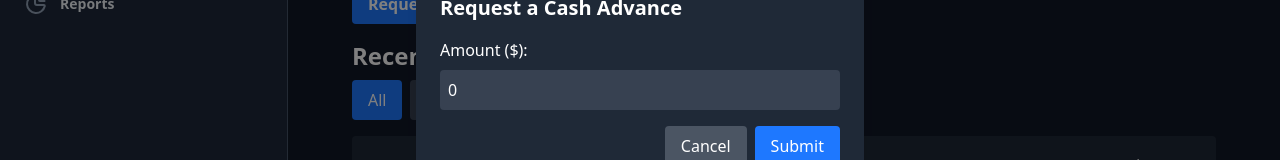
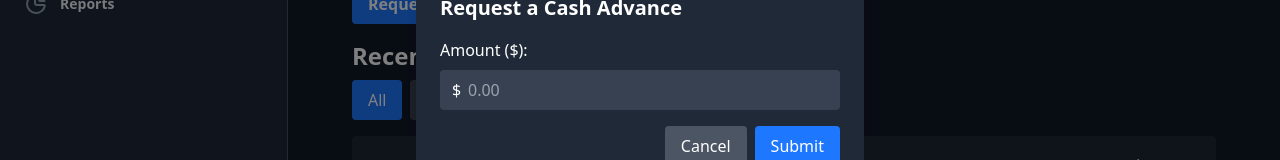
Before and after one commit to Xavier-MD/cash-advance-dashboard, a React (Create React App) app: page / in a window 1280 px wide. Both pictures are taken after a click on the button "Request a Cash Advance". Shown: the part 320-480 px from the top of the page. Built offline with nearby package versions, Linux system fonts and the light colour scheme.

Commit message:
Refactored the way numerical inputs are handled to avoid a permanent '0' leading inputs.

```diff
--- a/src/components/RequestAdvanceModal.tsx
+++ b/src/components/RequestAdvanceModal.tsx
@@ -13,33 +13,50 @@ const RequestAdvanceModal: React.FC<Props> = ({ onClose }) => {
 
   const { balance, setBalance, transactions, setTransactions } = appContext;
 
-  const [amount, setAmount] = useState<number>(0);
+  const [amount, setAmount] = useState<string>('');
   const [error, setError] = useState<string>('');
   const [isSubmitted, setIsSubmitted] = useState<boolean>(false);
+  const [submittedAmount, setSubmittedAmount] = useState<number | null>(null);
 
   const maxAmount = balance;
+
+  const handleAmountChange = (e: React.ChangeEvent<HTMLInputElement>) => {
+    const value = e.target.value;
+
+    // Allow only numbers, one decimal point, and up to two decimal places
+    if (/^\d*\.?\d{0,2}$/.test(value)) {
+      setAmount(value);
+    }
+  };
 
   const handleSubmit = (e: React.FormEvent) => {
     e.preventDefault();
     setError('');
 
-    if (amount <= 0) {
+    const numericAmount = parseFloat(amount);
+
+    if (isNaN(numericAmount)) {
       setError('Please enter a valid amount.');
       return;
     }
-    if (amount > maxAmount) {
+
+    if (numericAmount <= 0) {
+      setError('Please enter a valid amount.');
+      return;
+    }
+    if (numericAmount > maxAmount) {
       setError(`Maximum allowed amount is $${maxAmount.toFixed(2)}.`);
       return;
     }
 
     // Update balance
-    setBalance((prevBalance) => prevBalance - amount);
+    setBalance((prevBalance) => prevBalance - numericAmount);
 
     // Add new transaction
     const newTransaction: Transaction = {
       id: uuidv4(),
       date: new Date().toISOString().split('T')[0],
-      amount: amount,
+      amount: numericAmount,
       status: 'Pending',
     };
 
@@ -49,6 +66,8 @@ const RequestAdvanceModal: React.FC<Props> = ({ onClose }) => {
     ]);
 
     setIsSubmitted(true);
+    setSubmittedAmount(numericAmount); // Store the submitted amount
+    setAmount(''); // Reset the input field
   };
 
   return (
@@ -67,15 +86,20 @@ const RequestAdvanceModal: React.FC<Props> = ({ onClose }) => {
               <label htmlFor="amount" className="block mb-2">
                 Amount ($):
               </label>
-              <input
-                id="amount"
-                type="number"
-                className="w-full p-2 rounded bg-gray-700 text-white"
-                value={amount}
-                onChange={(e) => setAmount(Number(e.target.value))}
-                max={maxAmount}
-                min={0}
-              />
+              <div className="relative">
+                <span className="absolute inset-y-0 left-0 pl-3 flex items-center pointer-events-none text-white">
+                  $
+                </span>
+                <input
+                  id="amount"
+                  type="text"
+                  inputMode="decimal"
+                  className="w-full p-2 pl-7 rounded bg-gray-700 text-white"
+                  value={amount}
+                  onChange={handleAmountChange}
+                  placeholder="0.00"
+                />
+              </div>
               {error && <p className="text-red-500 mt-2">{error}</p>}
             </div>
             <div className="flex justify-end">
@@ -98,8 +122,8 @@ const RequestAdvanceModal: React.FC<Props> = ({ onClose }) => {
           <div>
             <h2 className="text-xl font-semibold mb-4">Success!</h2>
             <p>
-              You have requested ${amount.toFixed(2)}. It will be processed
-              shortly.
+              You have requested ${submittedAmount?.toFixed(2)}. It will be
+              processed shortly.
             </p>
             <div className="flex justify-end mt-4">
               <button
```
